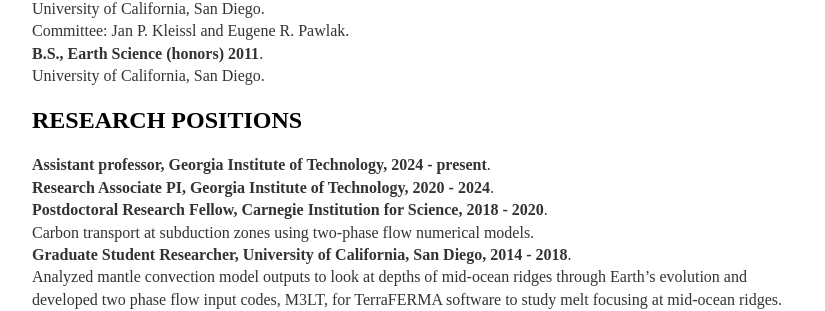
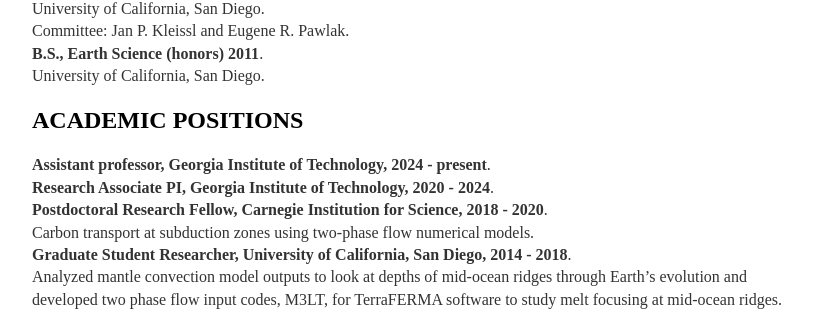
Before and after one commit to joycesim/joycesim.github.io, a Jekyll site: the page built from cv/index.md, in a window 1280 px wide and 900 px high, scrolled down 455 px. Shown: the part 153-464 px from the top of the window, without its empty margins (224-1049 px from the left). Built offline with Jekyll 4.4.1, drawn with Linux system fonts in a browser that asks for light colours.

Commit message:
Rename section from RESEARCH POSITIONS to ACADEMIC POSITIONS

```diff
--- a/cv/index.md
+++ b/cv/index.md
@@ -21,7 +21,7 @@
 **B.S., Earth Science (honors) 2011**.
 University of California, San Diego.
 
-## RESEARCH POSITIONS
+## ACADEMIC POSITIONS
 **Assistant professor, Georgia Institute of Technology, 2024 - present**.
 **Research Associate PI, Georgia Institute of Technology, 2020 - 2024**.
 **Postdoctoral Research Fellow, Carnegie Institution for Science, 2018 - 2020**.
```
